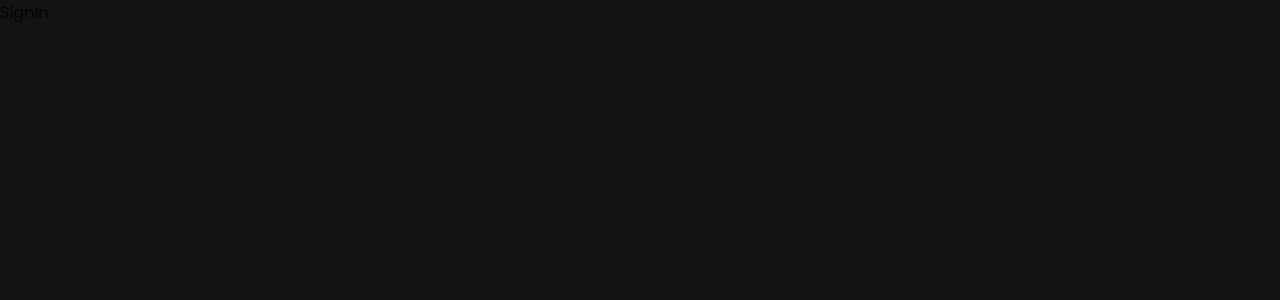
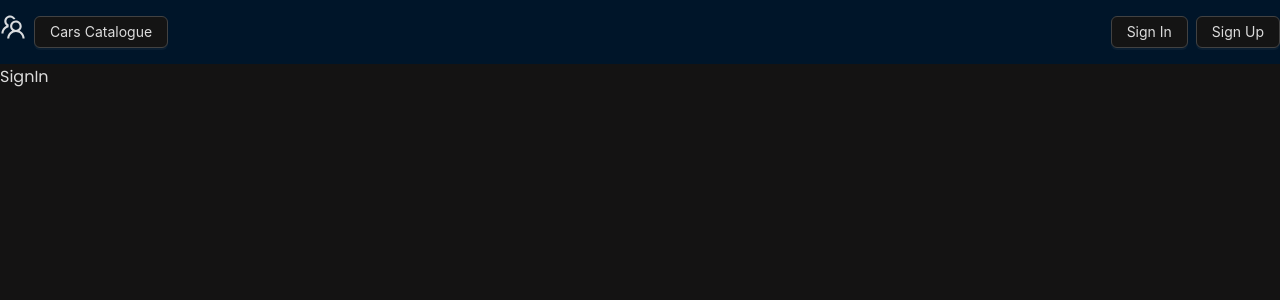
Before and after one commit to vladjsp/fullstack-cars, a React (Vite) app in the folder frontend/: page /sign-in in a window 1280 px wide. Shown: the top 300 px of the page. Built offline with nearby package versions, Linux system fonts and the light colour scheme.

Commit message:
button component, header layout

```diff
--- a/frontend/package.json
+++ b/frontend/package.json
@@ -15,6 +15,7 @@
         "preview": "vite preview"
     },
     "dependencies": {
+        "@ant-design/icons": "^5.3.0",
         "@reduxjs/toolkit": "^2.1.0",
         "antd": "^5.14.1",
         "react": "^18.2.0",
--- /dev/null
+++ b/frontend/src/components/button/Button.tsx
@@ -0,0 +1,49 @@
+import { Button as AntButton } from 'antd';
+
+type ButtonProps = {
+    type?: 'link' | 'text' | 'default' | 'primary' | 'dashed';
+    icon?: React.ReactNode;
+    shape?: 'default' | 'circle' | 'round';
+    size?: 'small' | 'middle' | 'large' | undefined;
+    className?: string;
+    disabled?: boolean;
+    loading?: boolean;
+    children?: React.ReactNode;
+    htmlType?: 'button' | 'submit' | 'reset';
+    danger?: boolean;
+    ghost?: boolean;
+    onClick?: React.MouseEventHandler<HTMLElement> | undefined;
+};
+
+export const Button = ({
+    type = 'default',
+    icon,
+    shape,
+    size,
+    className,
+    disabled = false,
+    children,
+    htmlType = 'button',
+    danger,
+    loading,
+    ghost,
+    onClick,
+}: ButtonProps) => {
+    return (
+        <AntButton
+            type={type}
+            size={size}
+            shape={shape}
+            className={className}
+            icon={icon}
+            disabled={disabled}
+            htmlType={htmlType}
+            danger={danger}
+            loading={loading}
+            ghost={ghost}
+            onClick={onClick}
+        >
+            {children}
+        </AntButton>
+    );
+};
--- /dev/null
+++ b/frontend/src/components/header/Header.tsx
@@ -0,0 +1,29 @@
+import { Layout, Space } from 'antd';
+import { TeamOutlined } from '@ant-design/icons';
+import { Button } from '../button/Button';
+import styles from './header.module.css';
+import { Link } from 'react-router-dom';
+import { Path } from '../../enums/enums';
+
+const Header = () => {
+    return (
+        <Layout.Header className={styles.header}>
+            <Space className={styles.xxl}>
+                <TeamOutlined className={styles.teamIcon} />
+                <Link to={Path.home}>
+                    <Button>Cars Catalogue</Button>
+                </Link>
+            </Space>
+            <Space>
+                <Link to={Path.signIn}>
+                    <Button>Sign In</Button>
+                </Link>
+                <Link to={Path.signUp}>
+                    <Button>Sign Up</Button>
+                </Link>
+            </Space>
+        </Layout.Header>
+    );
+};
+
+export { Header };
--- /dev/null
+++ b/frontend/src/components/header/header.module.css
@@ -0,0 +1,10 @@
+.header {
+    display: flex;
+    align-items: center;
+    justify-content: space-between;
+    padding: 20px 0;
+}
+
+.teamIcon {
+    font-size: 26px;
+}
--- a/frontend/src/components/index.ts
+++ b/frontend/src/components/index.ts
@@ -1 +1,3 @@
 export { Layout } from './layout/Layout';
+export { Header } from './header/Header';
+export {} from './button/Button';
--- a/frontend/src/components/layout/Layout.tsx
+++ b/frontend/src/components/layout/Layout.tsx
@@ -1,5 +1,6 @@
 import { Layout as AntLayout } from 'antd';
 import styles from './layout.module.css';
+import { Header } from '../header/Header';
 
 type LayoutProps = {
     children: React.ReactNode;
@@ -8,6 +9,7 @@ type LayoutProps = {
 const Layout: React.FC<LayoutProps> = ({ children }) => {
     return (
         <div className={styles.container}>
+            <Header />
             <AntLayout.Content style={{ height: '100%' }}>
                 {children}
             </AntLayout.Content>
--- a/frontend/src/main.tsx
+++ b/frontend/src/main.tsx
@@ -2,6 +2,7 @@ import React from 'react';
 import ReactDOM from 'react-dom/client';
 import { Provider } from 'react-redux';
 import { createBrowserRouter, RouterProvider } from 'react-router-dom';
+import { ConfigProvider, theme } from 'antd';
 
 import { store } from './redux/store.ts';
 import { Path } from './enums/enums.ts';
@@ -27,7 +28,13 @@ const router = createBrowserRouter([
 ReactDOM.createRoot(document.getElementById('root')!).render(
     <React.StrictMode>
         <Provider store={store}>
-            <RouterProvider router={router} />
+            <ConfigProvider
+                theme={{
+                    algorithm: theme.darkAlgorithm,
+                }}
+            >
+                <RouterProvider router={router} />
+            </ConfigProvider>
         </Provider>
     </React.StrictMode>,
 );
```
